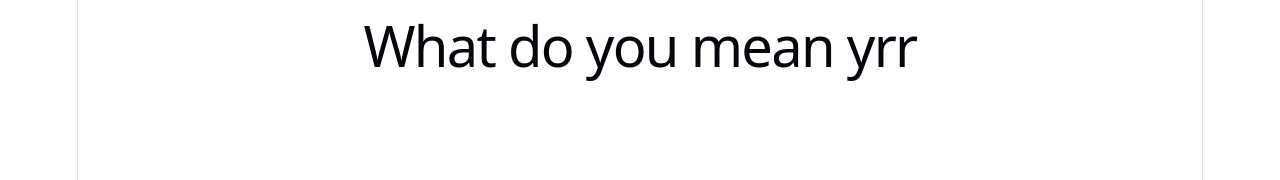
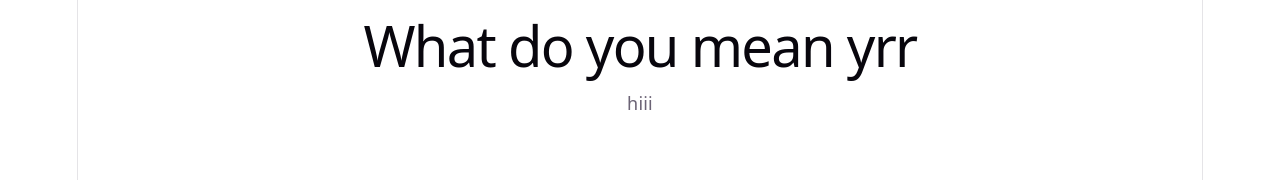
Before and after one commit to sajwan0071/devops_learn, a React (Vite) app: page / in a window 1280 px wide. Shown: the top 180 px of the page. Built offline with nearby package versions, Linux system fonts and the light colour scheme.

Commit message:
chaneg in flow

```diff
--- a/src/App.jsx
+++ b/src/App.jsx
@@ -4,6 +4,7 @@ const App = () => {
   return (
     <div>
       <h1>What do you mean yrr</h1>
+      <p>hiii</p>
     </div>
   )
 }
```
